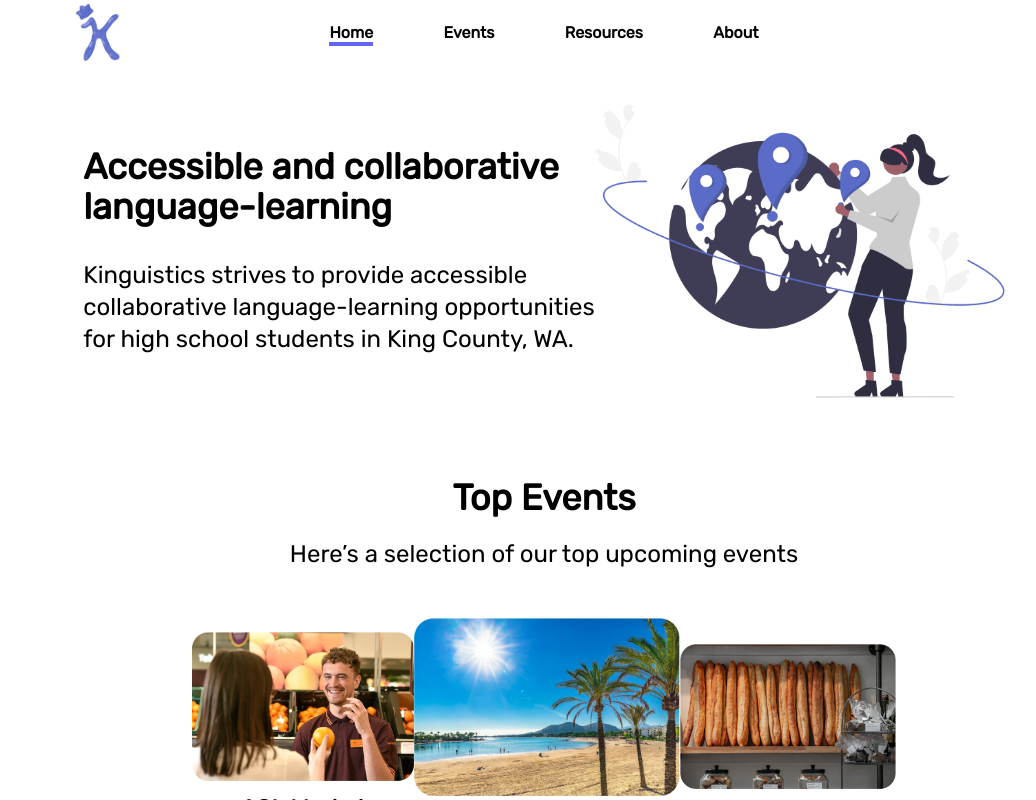
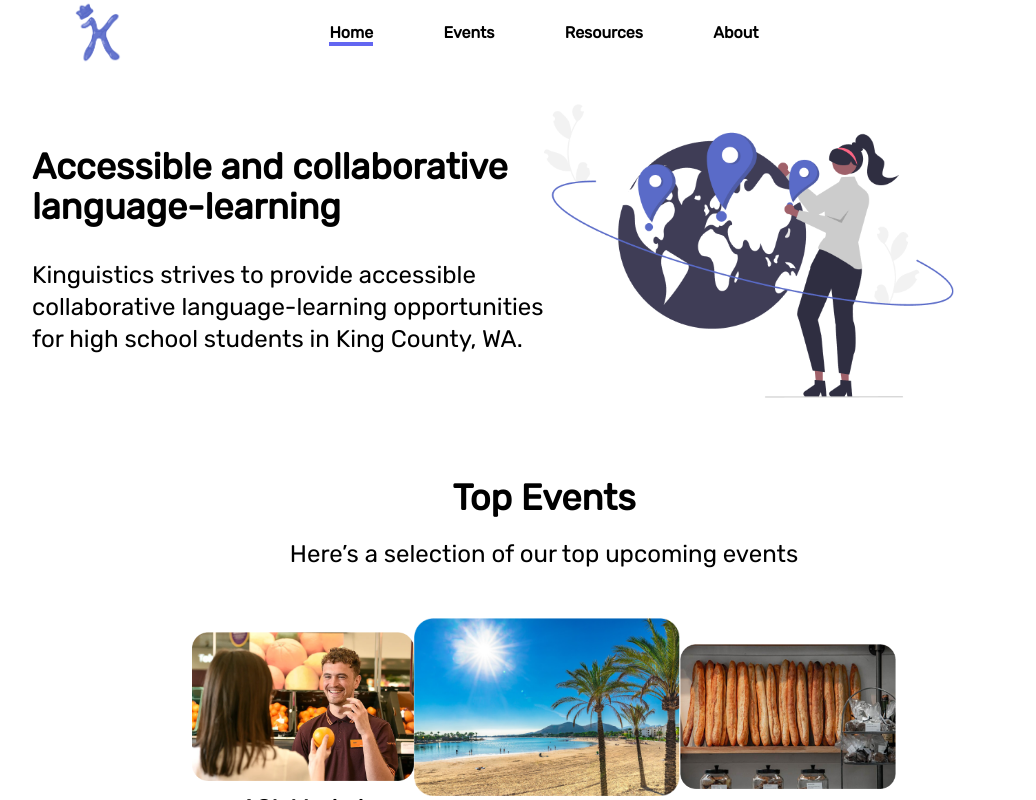
Before and after one commit to UW-INFO442-AU23/jelly-cats, a React (Create React App) app: page / in a window 1280 px wide. Shown: the top 800 px of the page, without its empty margins (96-1132 px from the left). Built offline with nearby package versions, Linux system fonts and the light colour scheme.

Commit message:
updated items-center

```diff
--- a/src/components/About/About.css
+++ b/src/components/About/About.css
@@ -1,9 +1,3 @@
 @tailwind base;
 @tailwind components;
 @tailwind utilities;
-
-.flex-center {
-    display: flex;
-    justify-content: center;
-    align-items: center;
-}
--- a/src/components/About/About.js
+++ b/src/components/About/About.js
@@ -18,29 +18,29 @@ export default function About(props) {
                     and opportunities for students to further their learning and collaborate with peers outside of school.
                 </p>
                 <div className="flex flex-col md:flex-row flex-wrap justify-around mt-5 md:my-6 mx-20">
-                    <div className="flex flex-col justify-center flex-center">
+                    <div className="flex flex-col justify-center items-center">
                         <img className="md:w-60" src={sarah} alt="Portrait"/>
                         <p className="font-bold mt-3 md:text-2xl">Sarah Thomas<br/></p>
                         <p className="mb-3 md:text-xl">UX/UI Designer + PM</p>
                     </div>
-                    <div className="flex flex-col justify-center flex-center">
+                    <div className="flex flex-col justify-center items-center">
                         <img className="md:w-60" src={vannary} alt="Portrait"/>
                         <p className="font-bold mt-3 md:text-2xl">Vannary Sou<br/></p>
                         <p className="mb-3 md:text-xl">User Researcher</p>
                     </div>
-                    <div className="flex flex-col justify-center flex-center">
+                    <div className="flex flex-col justify-center items-center">
                         <img className="md:w-60" src={justin} alt="Portrait"/>
                         <p className="font-bold mt-3 md:text-2xl">Justin Sukomol<br/></p>
                         <p className="mb-3 md:text-xl">UX/UI Designer + PM</p>
                     </div>
                 </div>
                 <div className="flex flex-col md:flex-row flex-wrap justify-around md:mx-72">
-                    <div className="flex flex-col justify-center flex-center">
+                    <div className="flex flex-col justify-center items-center">
                         <img className="md:w-60" src={scott} alt="Portrait"/>
                         <p className="font-bold mt-3 md:text-2xl">Scott Nguyen<br/></p>
                         <p className="mb-3 md:text-xl">Developer</p>
                     </div>
-                    <div className="flex flex-col justify-center flex-center">
+                    <div className="flex flex-col justify-center items-center">
                         <img className="md:w-60" src={matthew} alt="Portrait"/>
                         <p className="font-bold mt-3 md:text-2xl">Matthew Bacarro<br/></p>
                         <p className="mb-3 md:text-xl">Developer</p>
--- a/src/components/Home/Home.css
+++ b/src/components/Home/Home.css
@@ -5,9 +5,3 @@
 p {
     font-family: "Rubik", sans-serif;
 }
-
-.flex-center {
-    display: flex;
-    justify-content: center;
-    align-items: center;
-}
--- a/src/components/Home/Home.js
+++ b/src/components/Home/Home.js
@@ -12,29 +12,29 @@ export default function Home(props) {
     <div>
       <Navbar />
       <div className="flex flex-col justify-center">
-        <div className="flex md:flex-row my-10 mx-14 md:mx-32 flex-center">
+        <div className="flex md:flex-row my-10 mx-14 md:mx-32 items-center">
           <div className="flex flex-col basis-3/4 md:basis-1/2">
             <p className="text-lg md:text-4xl font-bold">Accessible and collaborative language-learning</p>
             <p className="mt-8 md:text-2xl">Kinguistics strives to provide accessible collaborative language-learning opportunities for high school students in King County, WA. </p>
           </div>
           <img className="h-fit w-2/5" src={home} alt="Home" />
         </div>
-        <div className="flex flex-col flex-center my-5 md:my-10">
+        <div className="flex flex-col items-center my-5 md:my-10">
           <p className="text-lg md:text-4xl font-bold">Top Events</p>
           <p className="md:text-2xl py-2 md:pt-5">Here’s a selection of our top upcoming events</p>
         </div>
         <div className="flex flex-col md:flex-row justify-around md:mx-72">
-          <div className="flex flex-col justify-center flex-center">
+          <div className="flex flex-col justify-center items-center">
             <img className="w-3/5 h-fit mb-2 md:w-fit" src={asl} alt="ASL"/>
             <p className="font-bold md:text-2xl py-1">ASL Market</p>
             <p className="pb-5 md:text-xl">ASL in Aisles: Sign your way to flavors!</p>
           </div>
-          <div className="flex flex-col justify-center flex-center">
+          <div className="flex flex-col justify-center items-center">
             <img className="w-3/5 h-fit mb-2 md:w-fit" src={spanish} alt="ASL"/>
             <p className="font-bold md:text-2xl py-1">Spanish at the Beach</p>
             <p className="pb-5 md:text-xl">Spanish by the shore: Spice up your getaway!</p>
           </div>
-          <div className="flex flex-col justify-center flex-center">
+          <div className="flex flex-col justify-center items-center">
             <img className="w-3/5 h-fit mb-2 md:w-fit" src={french} alt="ASL"/>
             <p className="font-bold md:text-2xl py-1">French Bakery</p>
             <p className="md:text-xl">Fluent in French: Boss in Bakeries! </p>
```
